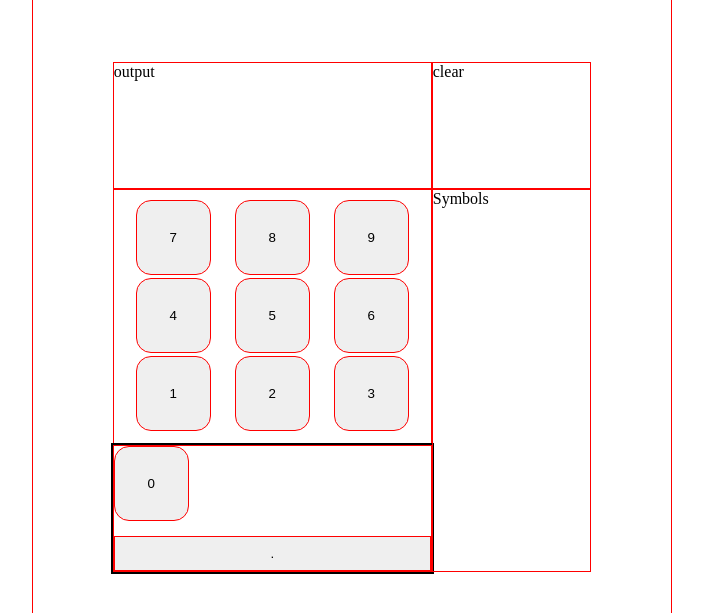
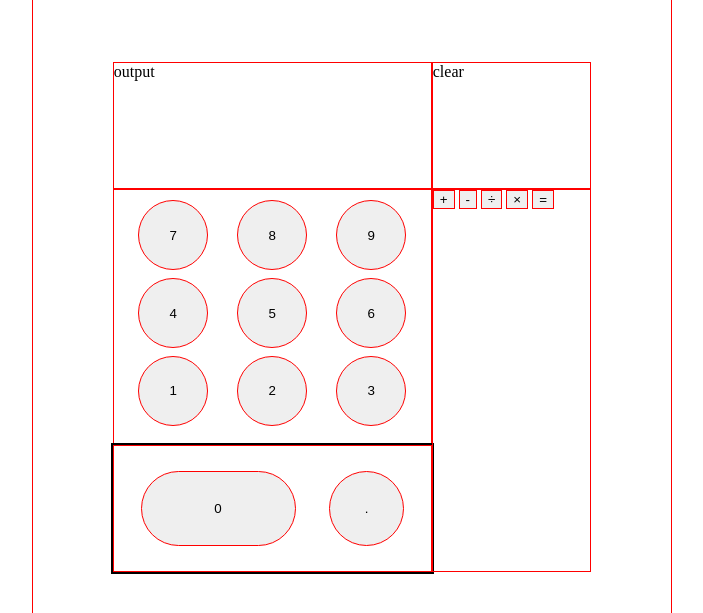
Before and after one commit to blairad/calculator, a plain HTML site: page index.html in a window 1280 px wide. Shown: the part 163-776 px from the top of the page, without its empty margins (288-991 px from the left). Drawn offline with Linux system fonts and the light colour scheme.

Commit message:
added new buttons. almost organised numbers

```diff
--- a/index.html
+++ b/index.html
@@ -23,10 +23,16 @@
             <button class="number-button" id="nine">3</button>
           </div>
           <div class="zero-point">
-            <button class="number-button" id='zero'>0</button>
+            <button id='zero'>0</button>
             <button id="point-button">.</button>
           </div>
-          <div class="maths-symbols">Symbols</div>
+          <div class="maths-symbols">
+            <button class="symbol-button">+</button>
+            <button class="symbol-button">-</button>
+            <button class="symbol-button">÷</button>
+            <button class="symbol-button">×</button>
+            <button class="symbol-button">=</button>
+          </div>
           <div class="output">output</div>
           <div class="clear">clear</div>
         </div>
--- a/styles.css
+++ b/styles.css
@@ -34,8 +34,6 @@ html, body, .grid-container { height: 100%; margin: 0; }
     grid-template-rows: repeat(5, 1fr);
     grid-column-gap: 0px;
     grid-row-gap: 0px;
-
-
 }
 .numbers {
     grid-area: 3 / 2 / 5 / 4;
@@ -46,19 +44,29 @@ html, body, .grid-container { height: 100%; margin: 0; }
 }
 .zero-point {
   grid-area: 5/ 2 / 5 / 4;
-  display: grid;
+  display: flex;
+  justify-content: space-around;
+  align-items: center;
+  /* margin: 0 5px; */
+  padding: 10px;
   outline: 2px solid black;
 }
 
 .number-button {
-    height: 75px;
-    width: 75px;
-    border-radius: 15px;
+    height: 70px;
+    width: 70px;
+    border-radius: 45px;
 }
 
-.number-button zero {
-  height: 85px;
-  width: 170px;
+#zero {
+  height: 75px;
+  width: 155px;
+  border-radius: 45px;
+}
+#point-button {
+  height: 75px;
+  width: 75px;
+  border-radius: 45px;
 }
 
 #one {
```
